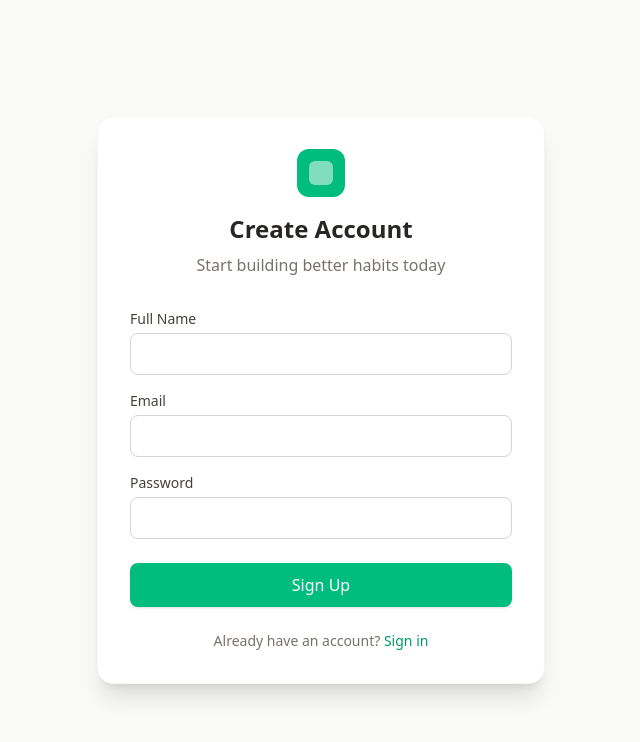
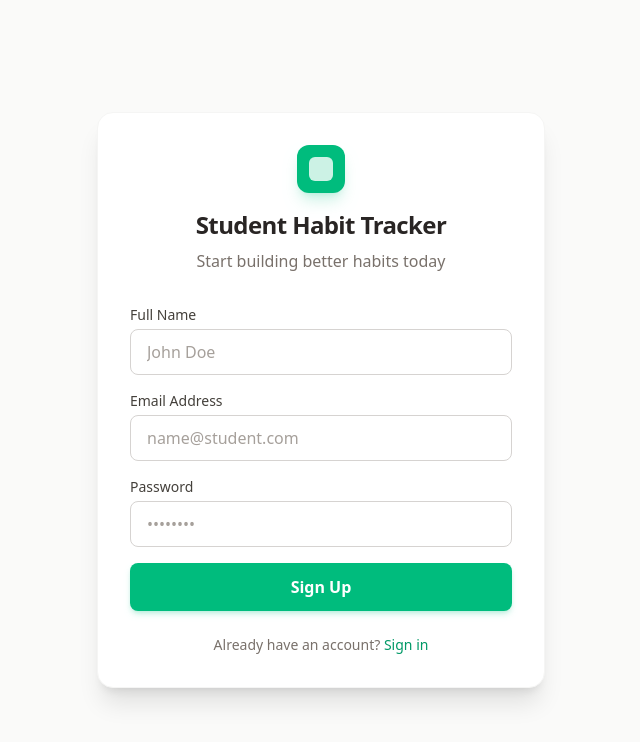
Before and after one commit to Sarath-Raghu/Habit-Trcaker, a React (Vite) app: page /register in a window 1280 px wide. Shown: the top 742 px of the page, without its empty margins (319-959 px from the left). Built offline with nearby package versions, Linux system fonts and the light colour scheme; no server answers.

Commit message:
feat: Update app name and refine auth error handling
Renames the application to "Student Habit Tracker" across relevant files and improves user feedback for login and registration errors. Adds loading state to authentication forms.

```diff
--- a/index.html
+++ b/index.html
@@ -3,7 +3,7 @@
   <head>
     <meta charset="UTF-8" />
     <meta name="viewport" content="width=device-width, initial-scale=1.0" />
-    <title>My Google AI Studio App</title>
+    <title>Student Habit Tracker</title>
   </head>
   <body>
     <div id="root"></div>
--- a/metadata.json
+++ b/metadata.json
@@ -1,5 +1,5 @@
 {
-  "name": "Habit Tracker",
-  "description": "A clean, modern habit tracker dashboard inspired by Google Sheets.",
+  "name": "Student Habit Tracker",
+  "description": "A clean, modern habit tracker dashboard for students.",
   "requestFramePermissions": []
 }
--- a/src/components/Layout.tsx
+++ b/src/components/Layout.tsx
@@ -33,7 +33,7 @@
       <div className="p-6 border-b border-stone-100 dark:border-stone-800 flex items-center justify-between">
         <h1 className="text-xl font-bold text-stone-800 dark:text-stone-100 tracking-tight flex items-center gap-3">
           <Logo size="md" />
-          Habit Tracker
+          Student Habit Tracker
         </h1>
         {onClose && (
           <button
@@ -129,7 +129,7 @@
            </button>
            <h1 className="text-lg font-bold text-stone-800 dark:text-stone-100 flex items-center gap-2">
               <Logo size="sm" />
-              Habit Tracker
+              Student Habit Tracker
             </h1>
          </div>
           <div className="flex items-center gap-2">
--- a/src/pages/Login.tsx
+++ b/src/pages/Login.tsx
@@ -7,6 +7,7 @@
   const [email, setEmail] = useState('');
   const [password, setPassword] = useState('');
   const [error, setError] = useState('');
+  const [loading, setLoading] = useState(false);
   const { login, user } = useAuth();
   const navigate = useNavigate();
 
@@ -19,6 +20,7 @@
   const handleSubmit = async (e: React.FormEvent) => {
     e.preventDefault();
     setError('');
+    setLoading(true);
 
     try {
       const res = await fetch('/api/auth/login', {
@@ -33,10 +35,12 @@
         login(data.user);
         navigate('/');
       } else {
-        setError(data.error || 'Login failed');
+        setError(data.error || 'Login failed. Please check your credentials.');
       }
     } catch (err) {
-      setError('Something went wrong');
+      setError('Connection error. Please try again.');
+    } finally {
+      setLoading(false);
     }
   };
 
@@ -48,28 +52,34 @@
         className="bg-white dark:bg-stone-900 p-8 rounded-2xl shadow-xl w-full max-w-md border border-stone-100 dark:border-stone-800"
       >
         <div className="text-center mb-8">
-          <div className="w-12 h-12 bg-emerald-500 rounded-xl mx-auto mb-4 flex items-center justify-center">
-            <div className="w-6 h-6 bg-white rounded-md opacity-50"></div>
+          <div className="w-12 h-12 bg-emerald-500 rounded-xl mx-auto mb-4 flex items-center justify-center shadow-lg shadow-emerald-500/20">
+            <div className="w-6 h-6 bg-white rounded-md opacity-80"></div>
           </div>
-          <h1 className="text-2xl font-bold text-stone-800 dark:text-stone-100">Welcome Back</h1>
-          <p className="text-stone-500 dark:text-stone-400 mt-2">Sign in to continue your habit journey</p>
+          <h1 className="text-2xl font-bold text-stone-800 dark:text-stone-100 tracking-tight">Student Habit Tracker</h1>
+          <p className="text-stone-500 dark:text-stone-400 mt-2">Sign in to manage your daily habits</p>
         </div>
 
         {error && (
-          <div className="bg-red-50 dark:bg-red-900/20 text-red-600 dark:text-red-400 p-3 rounded-lg text-sm mb-6 text-center">
+          <motion.div
+            initial={{ opacity: 0, scale: 0.95 }}
+            animate={{ opacity: 1, scale: 1 }}
+            className="bg-red-50 dark:bg-red-900/20 text-red-600 dark:text-red-400 p-3 rounded-lg text-sm mb-6 text-center border border-red-100 dark:border-red-900/30"
+          >
             {error}
-          </div>
+          </motion.div>
         )}
 
         <form onSubmit={handleSubmit} className="space-y-4">
           <div>
-            <label className="block text-sm font-medium text-stone-700 dark:text-stone-300 mb-1">Email</label>
+            <label className="block text-sm font-medium text-stone-700 dark:text-stone-300 mb-1">Email Address</label>
             <input
               type="email"
               value={email}
               onChange={(e) => setEmail(e.target.value)}
-              className="w-full px-4 py-2 border border-stone-300 dark:border-stone-700 bg-white dark:bg-stone-800 text-stone-900 dark:text-stone-100 rounded-lg focus:outline-none focus:ring-2 focus:ring-emerald-500 focus:border-transparent transition-all"
+              placeholder="name@student.com"
+              className="w-full px-4 py-2.5 border border-stone-300 dark:border-stone-700 bg-white dark:bg-stone-800 text-stone-900 dark:text-stone-100 rounded-lg focus:outline-none focus:ring-2 focus:ring-emerald-500 focus:border-transparent transition-all placeholder:text-stone-400"
               required
+              disabled={loading}
             />
           </div>
           <div>
@@ -78,15 +88,25 @@
               type="password"
               value={password}
               onChange={(e) => setPassword(e.target.value)}
-              className="w-full px-4 py-2 border border-stone-300 dark:border-stone-700 bg-white dark:bg-stone-800 text-stone-900 dark:text-stone-100 rounded-lg focus:outline-none focus:ring-2 focus:ring-emerald-500 focus:border-transparent transition-all"
+              placeholder="••••••••"
+              className="w-full px-4 py-2.5 border border-stone-300 dark:border-stone-700 bg-white dark:bg-stone-800 text-stone-900 dark:text-stone-100 rounded-lg focus:outline-none focus:ring-2 focus:ring-emerald-500 focus:border-transparent transition-all placeholder:text-stone-400"
               required
+              disabled={loading}
             />
           </div>
           <button
             type="submit"
-            className="w-full bg-emerald-500 hover:bg-emerald-600 text-white font-medium py-2.5 rounded-lg transition-colors shadow-sm mt-2"
+            disabled={loading}
+            className="w-full bg-emerald-500 hover:bg-emerald-600 disabled:bg-emerald-300 text-white font-semibold py-3 rounded-lg transition-all shadow-md shadow-emerald-500/20 mt-4 flex items-center justify-center gap-2"
           >
-            Sign In
+            {loading ? (
+              <>
+                <div className="w-4 h-4 border-2 border-white/30 border-t-white rounded-full animate-spin"></div>
+                Signing in...
+              </>
+            ) : (
+              'Sign In'
+            )}
           </button>
         </form>
 
--- a/src/pages/Register.tsx
+++ b/src/pages/Register.tsx
@@ -8,6 +8,7 @@
   const [email, setEmail] = useState('');
   const [password, setPassword] = useState('');
   const [error, setError] = useState('');
+  const [loading, setLoading] = useState(false);
   const { login, user } = useAuth();
   const navigate = useNavigate();
 
@@ -20,6 +21,7 @@
   const handleSubmit = async (e: React.FormEvent) => {
     e.preventDefault();
     setError('');
+    setLoading(true);
 
     try {
       const res = await fetch('/api/auth/register', {
@@ -34,10 +36,12 @@
         login(data.user);
         navigate('/');
       } else {
-        setError(data.error || 'Registration failed');
+        setError(data.error || 'Registration failed. Please try again.');
       }
     } catch (err) {
-      setError('Something went wrong');
+      setError('Connection error. Please try again.');
+    } finally {
+      setLoading(false);
     }
   };
 
@@ -49,17 +53,21 @@
         className="bg-white dark:bg-stone-900 p-8 rounded-2xl shadow-xl w-full max-w-md border border-stone-100 dark:border-stone-800"
       >
         <div className="text-center mb-8">
-          <div className="w-12 h-12 bg-emerald-500 rounded-xl mx-auto mb-4 flex items-center justify-center">
-            <div className="w-6 h-6 bg-white rounded-md opacity-50"></div>
+          <div className="w-12 h-12 bg-emerald-500 rounded-xl mx-auto mb-4 flex items-center justify-center shadow-lg shadow-emerald-500/20">
+            <div className="w-6 h-6 bg-white rounded-md opacity-80"></div>
           </div>
-          <h1 className="text-2xl font-bold text-stone-800 dark:text-stone-100">Create Account</h1>
+          <h1 className="text-2xl font-bold text-stone-800 dark:text-stone-100 tracking-tight">Student Habit Tracker</h1>
           <p className="text-stone-500 dark:text-stone-400 mt-2">Start building better habits today</p>
         </div>
 
         {error && (
-          <div className="bg-red-50 dark:bg-red-900/20 text-red-600 dark:text-red-400 p-3 rounded-lg text-sm mb-6 text-center">
+          <motion.div
+            initial={{ opacity: 0, scale: 0.95 }}
+            animate={{ opacity: 1, scale: 1 }}
+            className="bg-red-50 dark:bg-red-900/20 text-red-600 dark:text-red-400 p-3 rounded-lg text-sm mb-6 text-center border border-red-100 dark:border-red-900/30"
+          >
             {error}
-          </div>
+          </motion.div>
         )}
 
         <form onSubmit={handleSubmit} className="space-y-4">
@@ -69,18 +77,22 @@
               type="text"
               value={name}
               onChange={(e) => setName(e.target.value)}
-              className="w-full px-4 py-2 border border-stone-300 dark:border-stone-700 bg-white dark:bg-stone-800 text-stone-900 dark:text-stone-100 rounded-lg focus:outline-none focus:ring-2 focus:ring-emerald-500 focus:border-transparent transition-all"
+              placeholder="John Doe"
+              className="w-full px-4 py-2.5 border border-stone-300 dark:border-stone-700 bg-white dark:bg-stone-800 text-stone-900 dark:text-stone-100 rounded-lg focus:outline-none focus:ring-2 focus:ring-emerald-500 focus:border-transparent transition-all placeholder:text-stone-400"
               required
+              disabled={loading}
             />
           </div>
           <div>
-            <label className="block text-sm font-medium text-stone-700 dark:text-stone-300 mb-1">Email</label>
+            <label className="block text-sm font-medium text-stone-700 dark:text-stone-300 mb-1">Email Address</label>
             <input
               type="email"
               value={email}
               onChange={(e) => setEmail(e.target.value)}
-              className="w-full px-4 py-2 border border-stone-300 dark:border-stone-700 bg-white dark:bg-stone-800 text-stone-900 dark:text-stone-100 rounded-lg focus:outline-none focus:ring-2 focus:ring-emerald-500 focus:border-transparent transition-all"
+              placeholder="name@student.com"
+              className="w-full px-4 py-2.5 border border-stone-300 dark:border-stone-700 bg-white dark:bg-stone-800 text-stone-900 dark:text-stone-100 rounded-lg focus:outline-none focus:ring-2 focus:ring-emerald-500 focus:border-transparent transition-all placeholder:text-stone-400"
               required
+              disabled={loading}
             />
           </div>
           <div>
@@ -89,15 +101,25 @@
               type="password"
               value={password}
               onChange={(e) => setPassword(e.target.value)}
-              className="w-full px-4 py-2 border border-stone-300 dark:border-stone-700 bg-white dark:bg-stone-800 text-stone-900 dark:text-stone-100 rounded-lg focus:outline-none focus:ring-2 focus:ring-emerald-500 focus:border-transparent transition-all"
+              placeholder="••••••••"
+              className="w-full px-4 py-2.5 border border-stone-300 dark:border-stone-700 bg-white dark:bg-stone-800 text-stone-900 dark:text-stone-100 rounded-lg focus:outline-none focus:ring-2 focus:ring-emerald-500 focus:border-transparent transition-all placeholder:text-stone-400"
               required
+              disabled={loading}
             />
           </div>
           <button
             type="submit"
-            className="w-full bg-emerald-500 hover:bg-emerald-600 text-white font-medium py-2.5 rounded-lg transition-colors shadow-sm mt-2"
+            disabled={loading}
+            className="w-full bg-emerald-500 hover:bg-emerald-600 disabled:bg-emerald-300 text-white font-semibold py-3 rounded-lg transition-all shadow-md shadow-emerald-500/20 mt-4 flex items-center justify-center gap-2"
           >
-            Sign Up
+            {loading ? (
+              <>
+                <div className="w-4 h-4 border-2 border-white/30 border-t-white rounded-full animate-spin"></div>
+                Creating account...
+              </>
+            ) : (
+              'Sign Up'
+            )}
           </button>
         </form>
 
```
